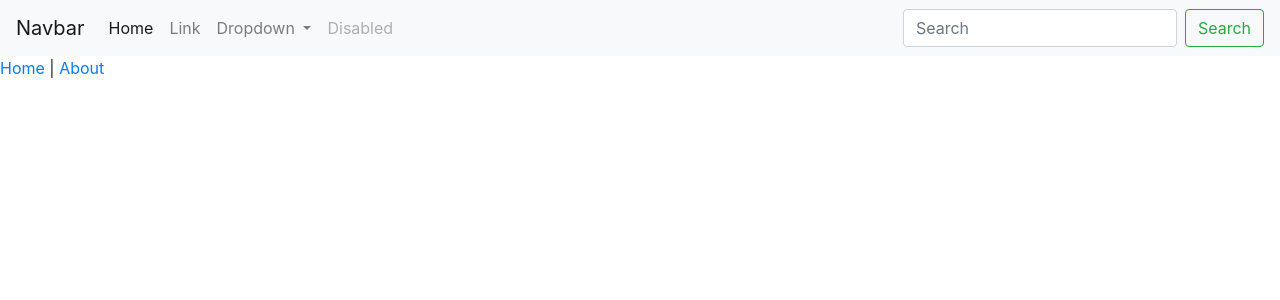
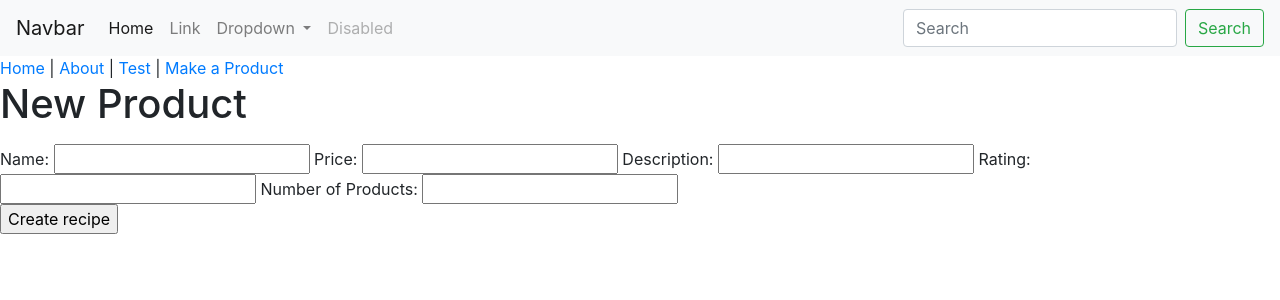
Before and after one commit to jpeebles02/minicapstone_vue_app, a Vue app: page /products/new in a window 1280 px wide. Shown: the top 300 px of the page. Built offline with nearby package versions, Linux system fonts and the light colour scheme.

Commit message:
created another page for creating a product

```diff
--- a/src/App.vue
+++ b/src/App.vue
@@ -36,9 +36,12 @@
         </form>
       </div>
     </nav>
+
     <div id="nav">
       <router-link to="/">Home</router-link> |
-      <router-link to="/about">About</router-link>
+      <router-link to="/about">About</router-link> |
+      <router-link to="/test">Test</router-link> |
+      <router-link to="/products/new">Make a Product</router-link>
     </div>
     <router-view/>
   </div>
--- a/src/router.js
+++ b/src/router.js
@@ -1,6 +1,10 @@
-import Vue from 'vue'
-import Router from 'vue-router'
-import Home from './views/Home.vue'
+import Vue from 'vue';
+import Router from 'vue-router';
+import Home from './views/Home.vue';
+import Test from "./views/Test.vue";
+import ProductsNew from "./views/ProductsNew.vue";
+
+
 
 Vue.use(Router)
 
@@ -14,6 +18,16 @@ export default new Router({
       component: Home
     },
     {
+      path: '/test',
+      name: 'test',
+      component: Test
+    },
+    {
+      path: '/products/new',
+      name: 'products-new',
+      component: ProductsNew
+    },
+    {
       path: '/about',
       name: 'about',
       // route level code-splitting
--- a/src/views/Home.vue
+++ b/src/views/Home.vue
@@ -1,23 +1,6 @@
 <template>
   <div class="home">
     <h1>{{ message }}</h1>
-    <h1>New Product</h1>
-    <ul>
-      <li v-for="error in errors">{{ error }}</li>
-    </ul>
-    <div>
-      Name:
-      <input type="text" v-model="newProductName" />
-      Price:
-      <input type="text" v-model="newProductPrice" />
-      Description:
-      <input type="text" v-model="newProductDescription" />
-      Rating:
-      <input type="text" v-model="newProductRating" />
-      Number of Products:
-      <input type="text" v-model="newNumberOfProducts" />
-    </div>
-    <button v-on:click="createProduct()">Create Product</button>
     <div v-for="product in products">
       <h2>Name: {{product.name}}</h2>
       <img v-bind:src="product.primary_image" v-bind:alt="product.name" />
@@ -65,14 +48,7 @@ export default {
     return {
       message: "Welcome to Sportr",
       products: [],
-      newProductName: "",
-      newProductPrice: "",
-      newProductDescription: "",
-      newProductRating: "",
-      newNumberOfProducts: "",
-      newProductImageUrl: "",
       currentProduct: null,
-      errors: []
     };
   },
   created: function() {
@@ -84,29 +60,10 @@ export default {
     axios.get("/api/products").then(response => {
       this.products = response.data;
       console.log(this.products[1].images[0].url);
+      console.table(this.products);
     });
   },
   methods: {
-    createProduct: function() {
-      console.log("Create the product...");
-      this.errors = [];
-      var params = {
-        name: this.newProductName,
-        price: this.newProductPrice,
-        description: this.newProductDescription,
-        rating: this.newProductRating,
-        number_of_products: this.newProductNumberOfProducts
-      };
-      axios
-        .post("/api/products", params)
-        .then(response => {
-          this.products.push(response.data);
-      })
-        .catch(error => {
-          console.log(error.response.data.errors);
-          this.errors = error.response.data.errors;
-        });
-    },
     showProduct: function(product) {
       if (this.currentProduct === product) {
         this.currentProduct = null;
--- /dev/null
+++ b/src/views/ProductsNew.vue
@@ -0,0 +1,64 @@
+<template>
+  <div class="productsnew">
+    <h1>New Product</h1>
+    <ul>
+      <li v-for="error in errors">{{ error }}</li>
+    </ul>
+    <form v-on:submit.prevent="createProduct()">
+      <div>
+        Name:
+        <input type="text" v-model="newProductName" />
+        Price:
+        <input type="text" v-model="newProductPrice" />
+        Description:
+        <input type="text" v-model="newProductDescription" />
+        Rating:
+        <input type="text" v-model="newProductRating" />
+        Number of Products:
+        <input type="text" v-model="newNumberOfProducts" />
+      </div>
+      <input type="submit" value="Create recipe" />
+    </form>
+  </div>
+</template>
+
+<script>
+var axios = require("axios");
+
+export default {
+  data: function() {
+    return {
+      newProductName: "",
+      newProductPrice: "",
+      newProductDescription: "",
+      newProductRating: "",
+      newNumberOfProducts: "",
+      newProductImageUrl: "",
+      currentProduct: null,
+      errors: []
+    };
+  },
+    methods: {
+      createProduct: function() {
+      console.log("Create the product...");
+      this.errors = [];
+      var params = {
+        name: this.newProductName,
+        price: this.newProductPrice,
+        description: this.newProductDescription,
+        rating: this.newProductRating,
+        number_of_products: this.newProductNumberOfProducts
+      };
+      axios
+        .post("/api/products", params)
+        .then(response => {
+          this.$router.push("/");
+      })
+        .catch(error => {
+          console.log(error.response.data.errors);
+          this.errors = error.response.data.errors;
+        });
+    }
+    }
+  }
+</script>
--- /dev/null
+++ b/src/views/Test.vue
@@ -0,0 +1,5 @@
+<template>
+  <div class="Test">
+    <h1>This is a test page</h1>
+  </div>
+</template>
```
